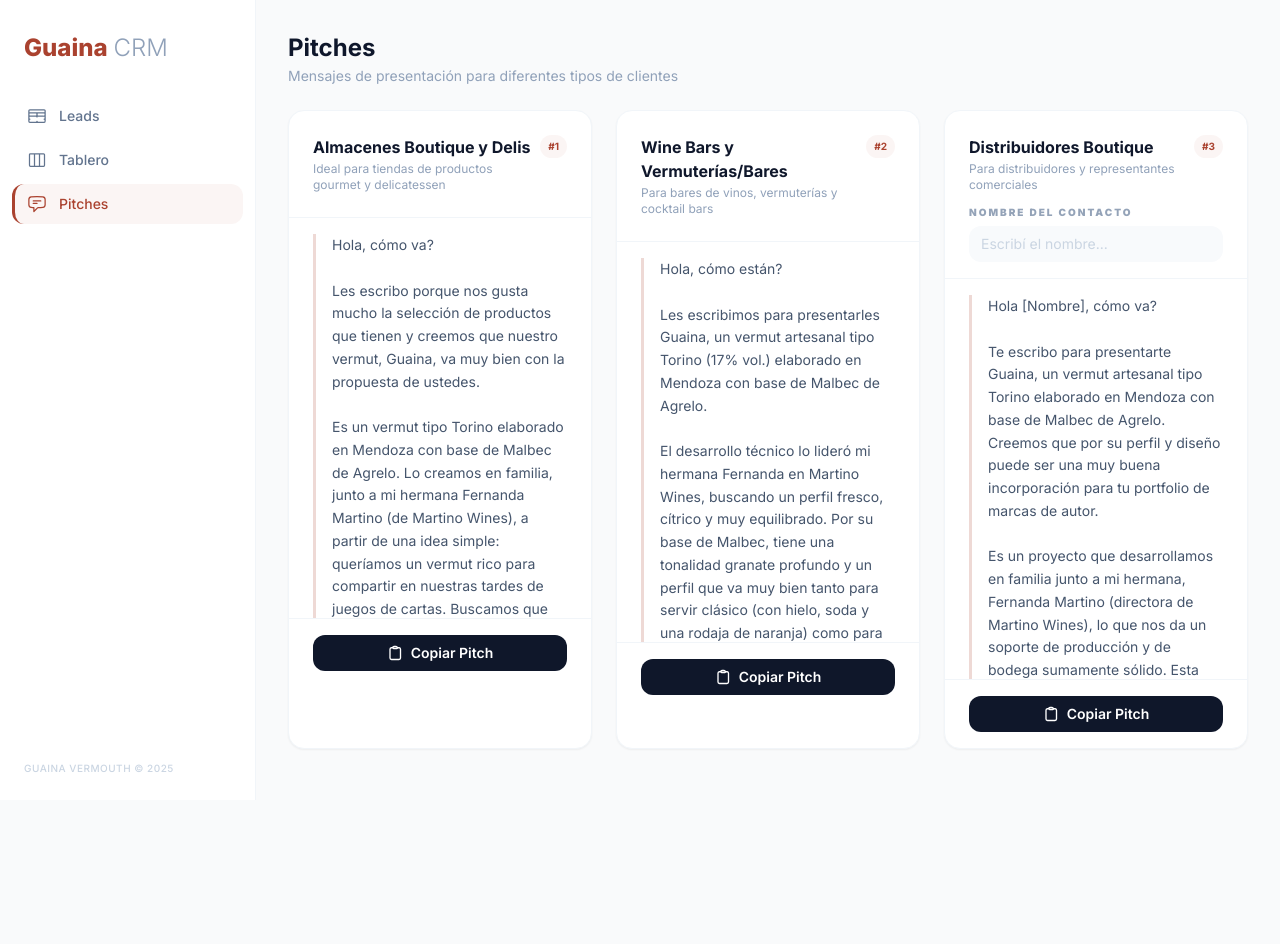
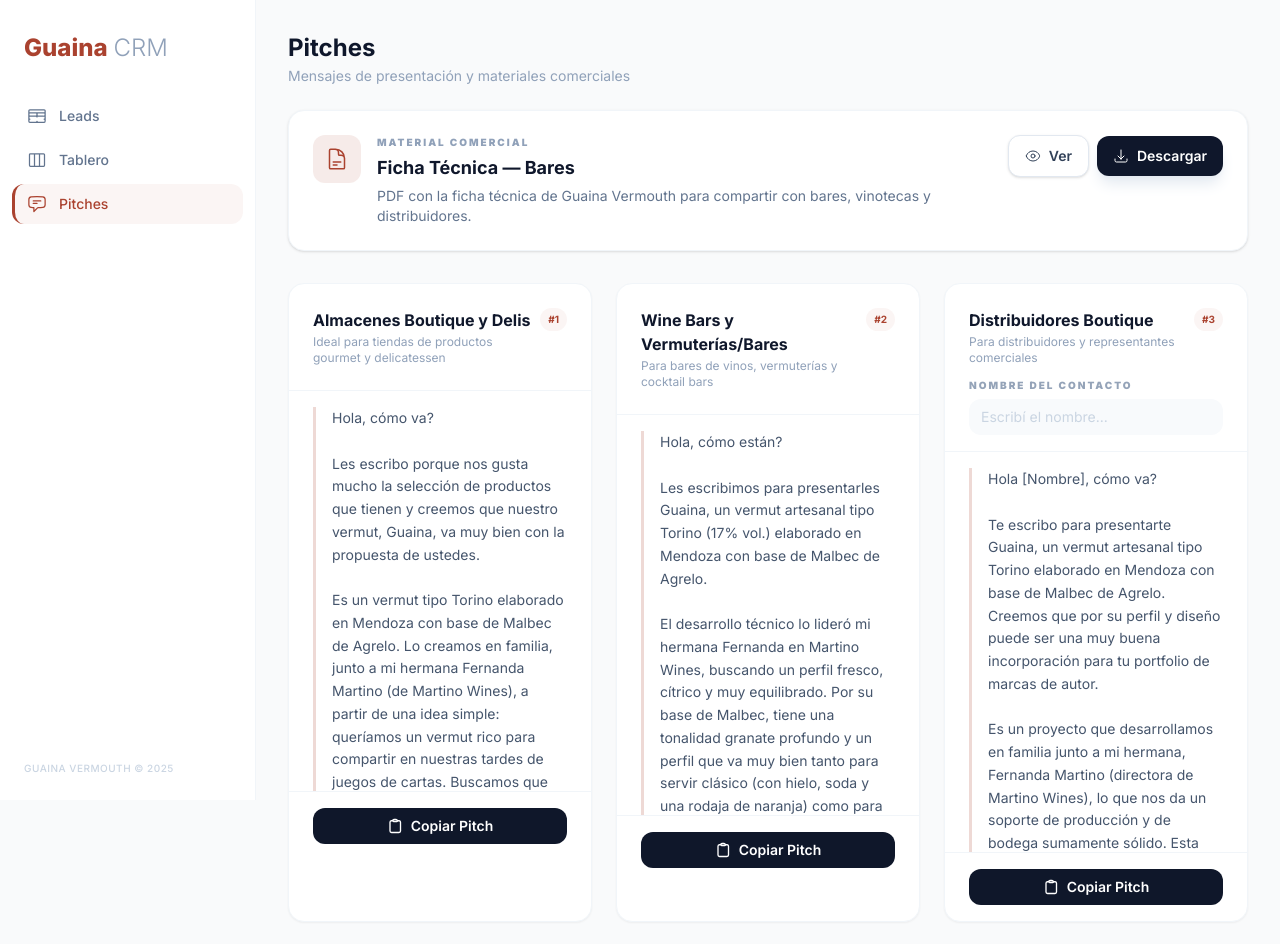
Before and after one commit to guainavermouth/guaina-crm, a React (Vite) app: page /pitches in a window 1280 px wide. Shown: the top 944 px of the page. Before the commit the page ends 800 px from the top, so only its background shows below. Built offline with nearby package versions, Linux system fonts and the light colour scheme; no server answers.

Commit message:
feat: add ficha técnica PDF to pitches page

```diff
--- a/src/pages/PitchesPage.tsx
+++ b/src/pages/PitchesPage.tsx
@@ -1,3 +1,4 @@
+import { ArrowDownTrayIcon, EyeIcon, DocumentTextIcon } from '@heroicons/react/24/outline'
 import PitchCards from '../components/PitchCards'
 
 export default function PitchesPage() {
@@ -7,8 +8,45 @@
       <div className="mb-6">
         <h1 className="text-2xl font-bold text-slate-900">Pitches</h1>
         <p className="text-sm text-slate-400 mt-0.5">
-          Mensajes de presentación para diferentes tipos de clientes
+          Mensajes de presentación y materiales comerciales
         </p>
+      </div>
+
+      {/* Ficha Técnica Card */}
+      <div className="bg-white rounded-2xl border border-slate-100 shadow-sm p-6 mb-8">
+        <div className="flex items-start gap-4">
+          <div className="w-12 h-12 rounded-xl bg-[#AA422F]/10 flex items-center justify-center flex-shrink-0">
+            <DocumentTextIcon className="w-6 h-6 text-[#AA422F]" />
+          </div>
+          <div className="flex-1 min-w-0">
+            <h2 className="text-[10px] font-black text-slate-400 uppercase tracking-[0.2em] mb-1">
+              Material Comercial
+            </h2>
+            <h3 className="text-lg font-bold text-slate-900">Ficha Técnica — Bares</h3>
+            <p className="text-sm text-slate-500 mt-1">
+              PDF con la ficha técnica de Guaina Vermouth para compartir con bares, vinotecas y distribuidores.
+            </p>
+          </div>
+          <div className="flex items-center gap-2 flex-shrink-0">
+            <a
+              href="/ficha-tecnica.pdf"
+              target="_blank"
+              rel="noopener noreferrer"
+              className="px-4 py-2.5 bg-white text-slate-700 border border-slate-200 rounded-xl hover:bg-slate-50 shadow-sm transition-all flex items-center gap-2 font-semibold text-sm"
+            >
+              <EyeIcon className="w-4 h-4" />
+              Ver
+            </a>
+            <a
+              href="/ficha-tecnica.pdf"
+              download="Ficha Técnica - Guaina Vermouth.pdf"
+              className="px-4 py-2.5 bg-slate-900 text-white rounded-xl hover:bg-slate-800 shadow-lg shadow-slate-200 transition-all flex items-center gap-2 font-semibold text-sm"
+            >
+              <ArrowDownTrayIcon className="w-4 h-4" />
+              Descargar
+            </a>
+          </div>
+        </div>
       </div>
 
       <PitchCards />
```
Also changed, not shown: 1 other file (tests, documents, lock files or other folders).
